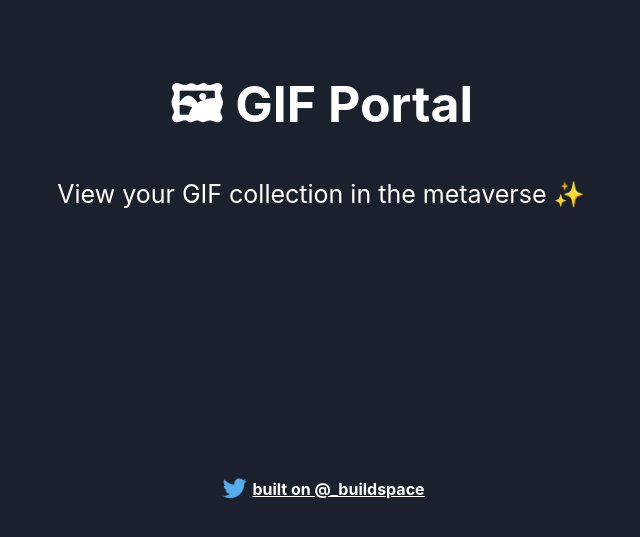
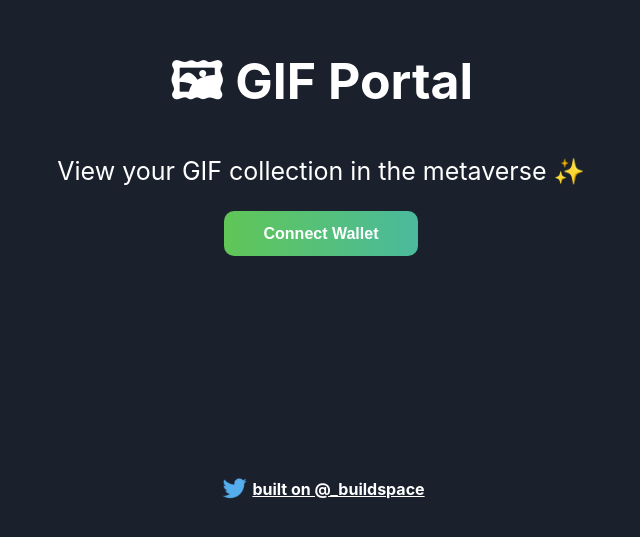
Before and after one commit to BenSparksCode/buildspace-solana-app, a React (Create React App) app: page / in a window 1280 px wide. Shown: the part 249-786 px from the top of the page, without its empty margins (319-959 px from the left). Built offline with nearby package versions, Linux system fonts and the light colour scheme.

Commit message:
Added Connect Wallet btn template

```diff
--- a/src/App.js
+++ b/src/App.js
@@ -26,6 +26,17 @@
     }
   };
 
+  const connectWallet = () => {};
+
+  const renderNotConnectedContainer = () => (
+    <button
+      className="cta-button connect-wallet-button"
+      onClick={connectWallet}
+    >
+      Connect Wallet
+    </button>
+  );
+
   useEffect(() => {
     const onLoad = async () => {
       await checkIfWalletConnected();
@@ -43,6 +54,9 @@
           <p className="sub-text">
             View your GIF collection in the metaverse ✨
           </p>
+
+          {/* Render Connect Wallet btn here */}
+          {renderNotConnectedContainer()}
         </div>
         <div className="footer-container">
           <img alt="Twitter Logo" className="twitter-logo" src={twitterLogo} />
```
